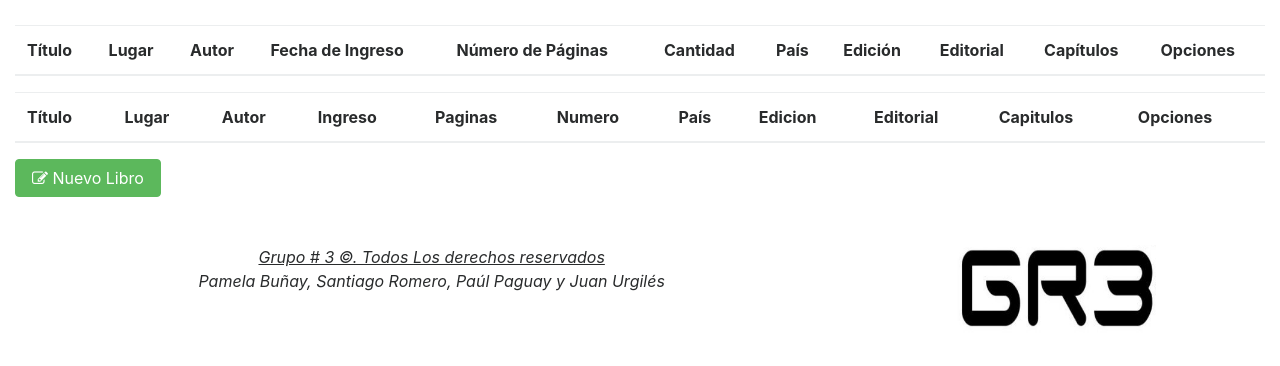
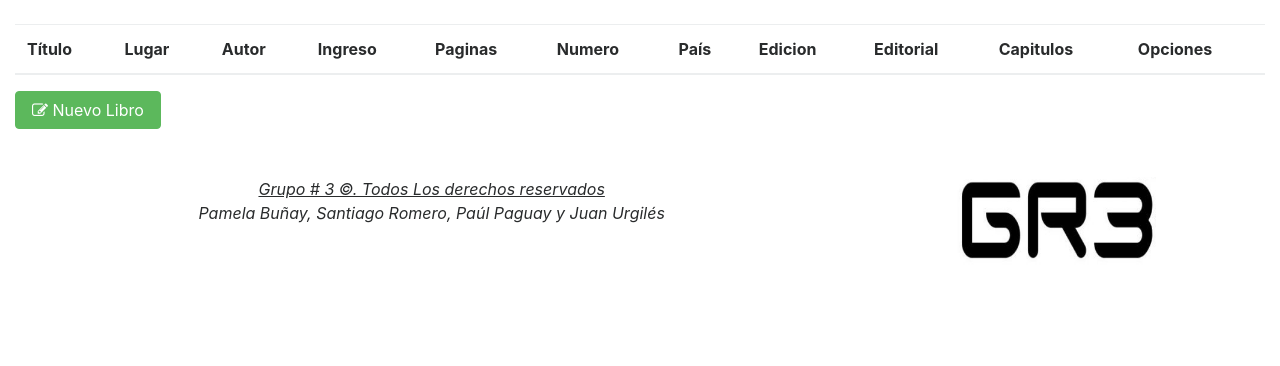
Before and after one commit to sromero589/Laboratorio_servidor_web, a PHP site: template vista/libro/libro.php in a window 1280 px wide. Shown: the part 102-468 px from the top of the page. Run offline with PHP 8.4, Linux system fonts and the light colour scheme; the template is opened without the code that fills it, so the values that code supplies are empty.

Commit message:
Eliminando titulo duplicadoÂº

```diff
--- a/vista/libro/libro.php
+++ b/vista/libro/libro.php
@@ -1,21 +1,4 @@
-            <div class="row">
-            <div class="col-md-12">
-                <div class="panel panel-default">
-                    <div class="panel-body">
-                        <table class="table table-striped">
-                            <thead>
-                            <tr>
-                                <th>Título</th>
-                                <th >Lugar</th>
-                                <th >Autor</th>
-                                <th >Fecha de Ingreso</th>
-                                <th >Número de Páginas</th>
-                                <th >Cantidad</th>
-                                <th >País</th>
-                                <th >Edición</th>
-                                <th >Editorial</th>
-                                 <th >Capítulos</th>
-                                <th >Opciones</th>
+
 
 <div class="row">
     <div class="col-md-12">
```
